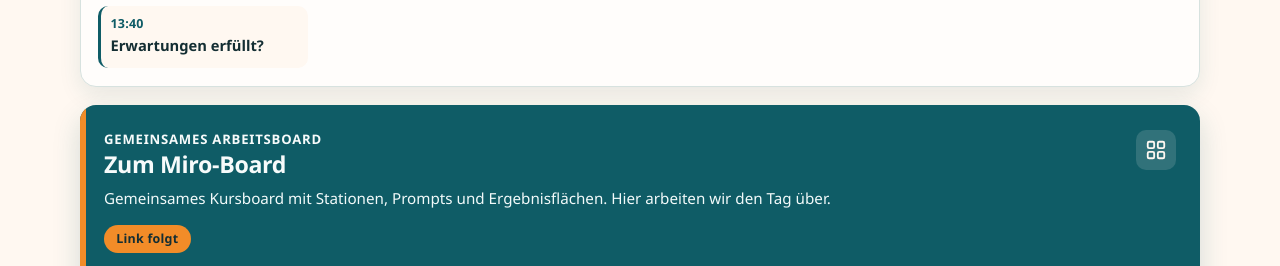
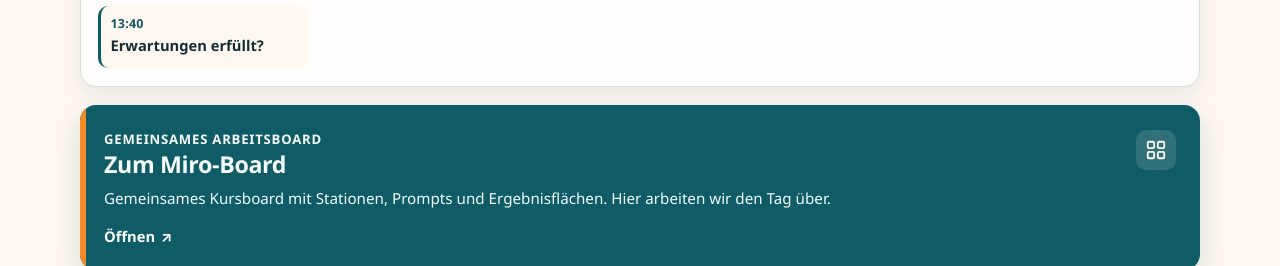
Before and after one commit to rmdroid/vhs-werkstatt2, a plain HTML site: page index.html in a window 1280 px wide. Shown: the part 903-1169 px from the top of the page. Drawn offline with Linux system fonts and the light colour scheme.

Commit message:
Miro-Board-Link für KI-Analysieren-Kurs eintragen

```diff
--- a/index.html
+++ b/index.html
@@ -673,8 +673,8 @@
       <li class="tl-item"><a href="#s9"><span class="tl-time">13:40</span><span class="tl-label">Erwartungen erfüllt?</span></a></li>
     </ol>
 
-    <!-- ===== MIRO-LINK: vor Kursbeginn durch echten Board-Link ersetzen ===== -->
-    <a class="card card-primary" href="#miro-platzhalter">
+    <!-- ===== MIRO-LINK ===== -->
+    <a class="card card-primary" href="https://webwhiteboard.com/board/uXjVEJrTGaY=/?boardAccessToken=nR94E62Cf3JzJuiblGAVou4KStwnAYTf" target="_blank" rel="noopener">
       <div class="card-top">
         <div>
           <p class="eyebrow">Gemeinsames Arbeitsboard</p>
@@ -685,7 +685,6 @@
         </span>
       </div>
       <p class="desc">Gemeinsames Kursboard mit Stationen, Prompts und Ergebnisflächen. Hier arbeiten wir den Tag über.</p>
-      <span class="badge-soon">Link folgt</span>
       <span class="card-action">Öffnen <span class="arrow" aria-hidden="true">↗</span></span>
     </a>
     <!-- ===== ENDE MIRO-LINK ===== -->
```
